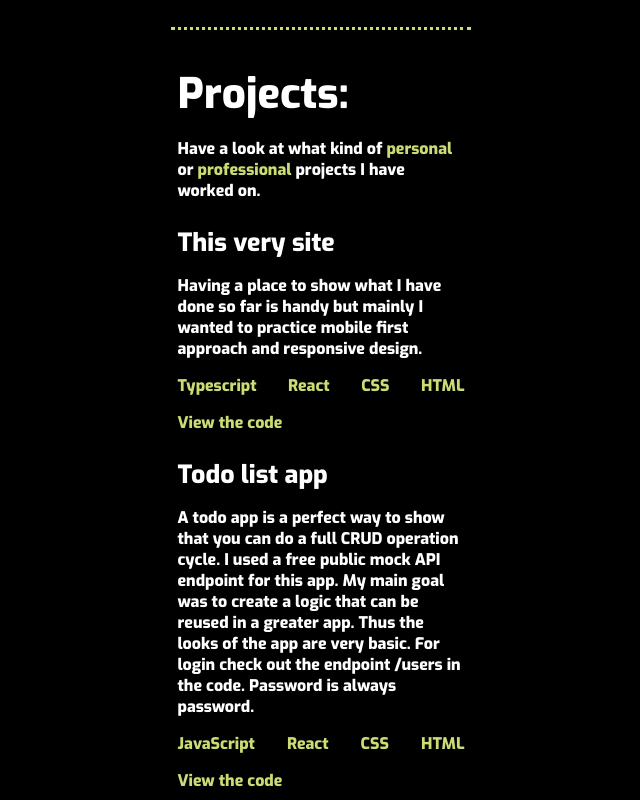
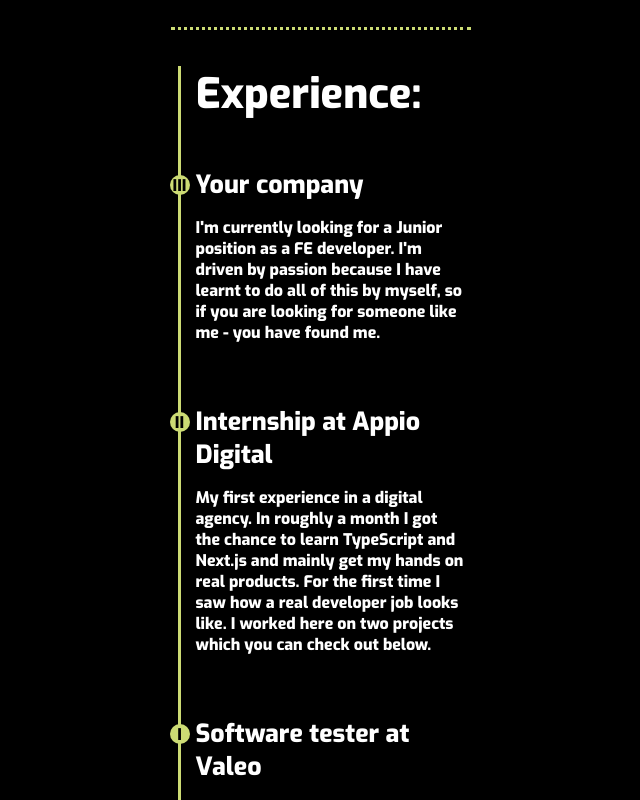
Before and after one commit to JakubStiburek/portfolio, a React (Create React App) app: page / in a window 1280 px wide. Shown: the part 1020-1820 px from the top of the page, without its empty margins (319-959 px from the left). Built offline with nearby package versions, Linux system fonts and the light colour scheme.

Commit message:
add feat: job timeline

```diff
--- a/src/App.css
+++ b/src/App.css
@@ -145,6 +145,25 @@ a.highlight:hover {
   fill: white;
 }
 
+.timeline {
+  height: max-content;
+  border-left: 3px solid #CCDB74;
+  padding-left: 15px;
+}
+
+.timeline-dot {
+  color: black;
+  text-align: center;
+  position: relative;
+  top: 53px;
+  left: -26px;
+  height: 20px;
+  width: 20px;
+  background-color: #CCDB74;
+  border-radius: 50%;
+  display: inline-block;
+}
+
 /*@media screen (min-width) {*/
 
 /*}*/
--- a/src/App.tsx
+++ b/src/App.tsx
@@ -4,6 +4,7 @@ import Home from "./components/Home";
 import Stack from "./components/Stack";
 import Projects from "./components/Projects";
 import Footer from "./components/Footer";
+import Jobs from "./components/JobTimeline";
 
 function App() {
   return (
@@ -13,6 +14,8 @@ function App() {
       <h1 className="disclaimer">WEBSITE UNDER CONSTRUCTION</h1>
       <Stack />
       <hr className="dotted-divider"/>
+      <Jobs />
+      <hr className="dotted-divider"/>
       <Projects />
       <hr className="dotted-divider"/>
       <Footer />
--- /dev/null
+++ b/src/components/Job.tsx
@@ -0,0 +1,17 @@
+import Header from "./Header";
+
+interface JobProps {
+  title: string,
+  description: string,
+}
+
+const Job = ({title, description}: JobProps) => {
+  return (
+    <div>
+      <Header size={3} text={title} />
+      <p>{description}</p>
+    </div>
+  )
+};
+
+export default Job;
--- /dev/null
+++ b/src/components/JobTimeline.tsx
@@ -0,0 +1,26 @@
+import Job from "./Job"
+import Header from "./Header";
+
+const JobTimeline = () => {
+  return (
+    <div className="wrapper">
+      <div className="timeline">
+        <Header size={2} text="Experience:" />
+        <div>
+          <span className="timeline-dot">III</span>
+          <Job title="Your company" description="I'm currently looking for a Junior position as a FE developer. I'm driven by passion because I have learnt to do all of this by myself, so if you are looking for someone like me - you have found me." />
+        </div>
+        <div>
+          <span className="timeline-dot">II</span>
+          <Job title="Internship at Appio Digital" description="My first experience in a digital agency. In roughly a month I got the chance to learn TypeScript and Next.js and mainly get my hands on real products. For the first time I saw how a real developer job looks like. I worked here on two projects which you can check out below."/>
+        </div>
+        <div>
+          <span className="timeline-dot">I</span>
+          <Job title="Software tester at Valeo" description="During my gap year in between high school and college I worked for half a year as a software tester or in their words a validator. It wasn't a coding job per se because I worked in a company specific environment but I was a part of an interesting project - self-driving car system called SCALA." />
+        </div>
+      </div>
+    </div>
+  )
+};
+
+export default JobTimeline;
--- a/src/components/Project.tsx
+++ b/src/components/Project.tsx
@@ -4,7 +4,7 @@ interface ProjectProps {
   title: string,
   description: string,
   stack: string[],
-  link: string,
+  link?: string,
 }
 
 const Project = ({ title, description, stack, link, }: ProjectProps ) => {
```
